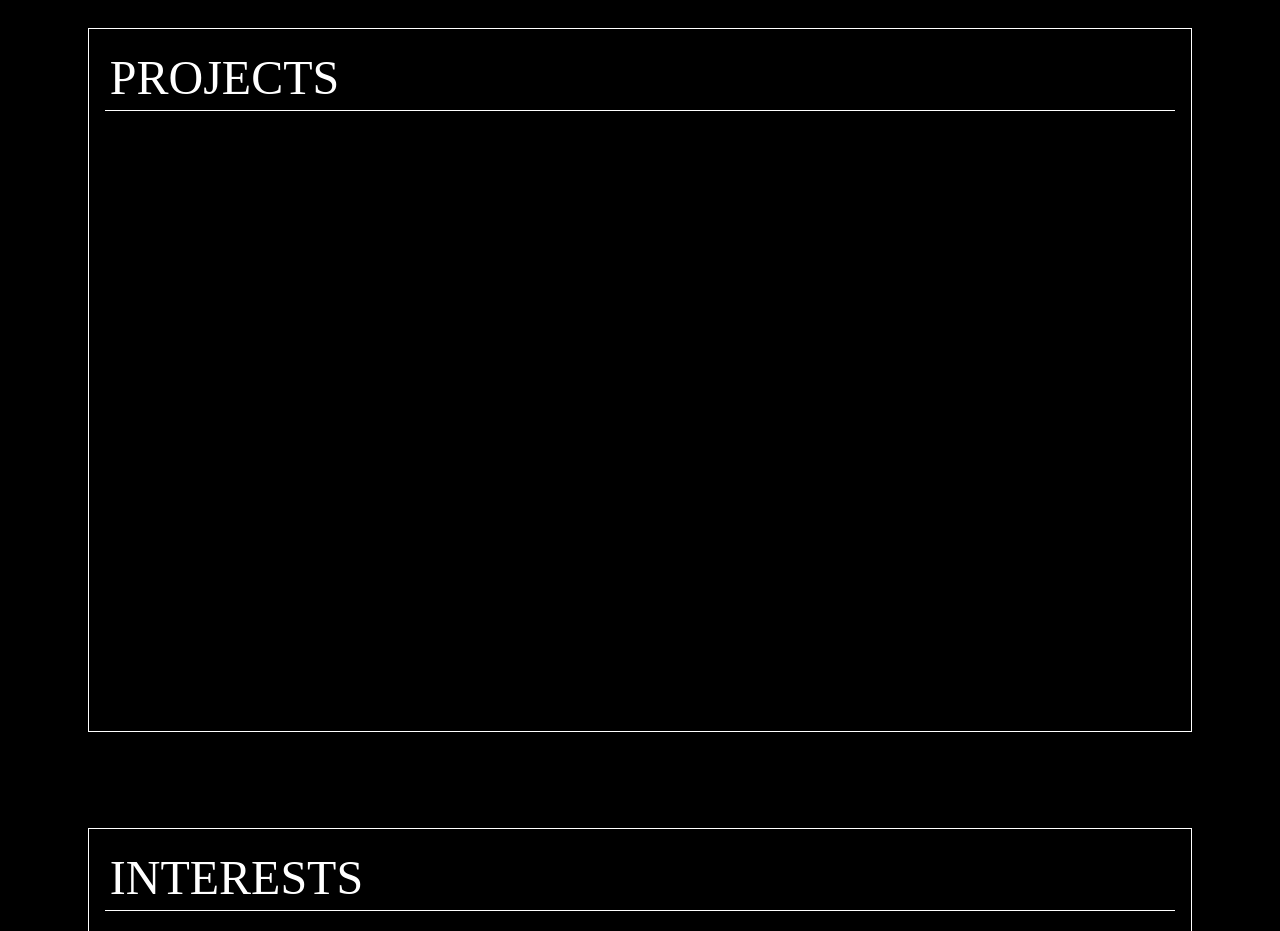
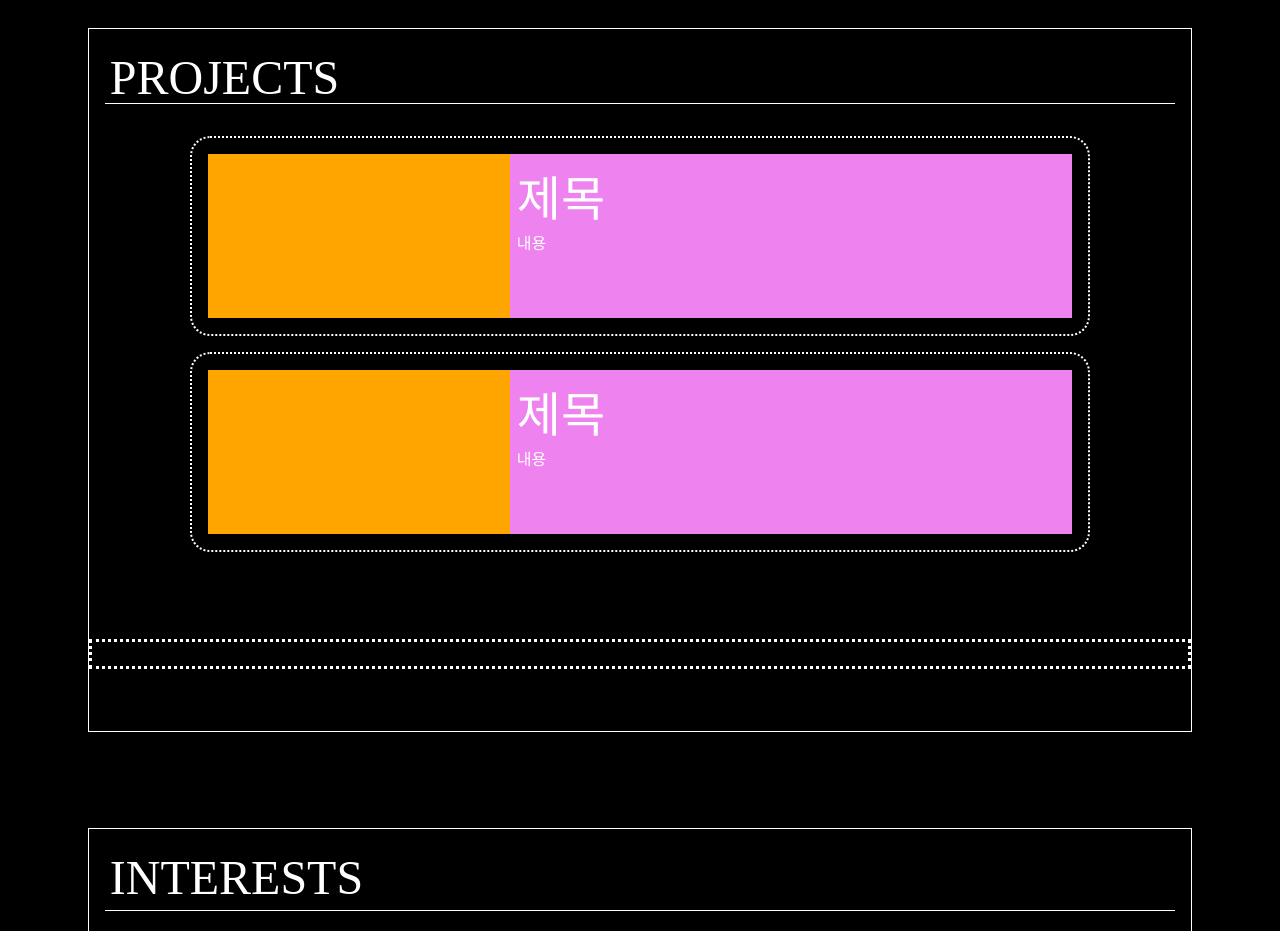
Before and after one commit to whgksqls9999/introduce_page, a React (Create React App) app: page / in a window 1280 px wide. Shown: the part 1620-2551 px from the top of the page. Built offline with nearby package versions, Linux system fonts and the light colour scheme; a web font is replaced by a local one.

Commit message:
feat: projects 페이지 구획 나누기 및 hover 스타일 구현

```diff
--- a/src/App.css
+++ b/src/App.css
@@ -167,6 +167,65 @@
   /* height: 100%; */
 }
 
+.projects-list{
+  display: flex;
+  flex-direction: column;
+  align-items: center;
+  height: 100%;
+}
+
+.projects-list-content{
+  height: 85%;
+}
+
+.projects-list-pages{
+  height: 30px;
+  width: 100%;
+  border: 3px dotted white;
+}
+
+.projects-list-item{
+  height: 200px;
+  border: 2px white dotted;
+  margin: 1rem;
+  width: 900px;
+  position: relative;
+  overflow: hidden;
+  border-radius: 20px;
+  display: flex;
+  padding: 1rem;
+}
+
+.projects-list-item-hover{
+  width: 100%;
+  height: 100%;
+  position: absolute;
+  top: 0;
+  left: 0;
+  background: linear-gradient(20deg, rgb(255,255,255,0.2), rgb(255,255,255,0));
+  opacity: 0;
+  transform: all 1s;
+}
+
+.projects-list-item-thumbnail{
+  background-color: orange;
+  width: 35%;
+  padding: 0.4rem;
+}
+
+.projects-list-item-content{
+  background-color: violet;
+  width: 65%;
+  padding: 0.4rem;
+}
+
+.projects-list-item:hover > .projects-list-item-hover{
+  opacity: 1;
+}
+
+.projects-list-item-content-title{
+  font-size: 3rem;
+}
 @font-face {
   font-family: 'GmarketSansMedium';
   src: url('https://cdn.jsdelivr.net/gh/projectnoonnu/noonfonts_2001@1.1/GmarketSansLight.woff') format('woff');
--- /dev/null
+++ b/src/component/projects/ProjectsData.js
@@ -0,0 +1,3 @@
+let projects = [];
+
+export default projects;
--- /dev/null
+++ b/src/component/projects/ProjectsList.js
@@ -0,0 +1,13 @@
+import ProjectsListItem from "./ProjectsListItem";
+
+export default function ProjectsList() {
+  return (
+    <div className="projects-list">
+      <div className="projects-list-content">
+        <ProjectsListItem />
+        <ProjectsListItem />
+      </div>
+      <div className="projects-list-pages"></div>
+    </div>
+  );
+}
--- /dev/null
+++ b/src/component/projects/ProjectsListItem.js
@@ -0,0 +1,12 @@
+export default function ProjectsListItem() {
+  return (
+    <div className="projects-list-item">
+      <div className="projects-list-item-hover"></div>
+      <div className="projects-list-item-thumbnail"></div>
+      <div className="projects-list-item-content">
+        <div className="projects-list-item-content-title">제목</div>
+        <div className="projects-list-item-content-detail">내용</div>
+      </div>
+    </div>
+  );
+}
--- a/src/view/ProjectsView.js
+++ b/src/view/ProjectsView.js
@@ -1,8 +1,11 @@
+import ProjectsList from "../component/projects/ProjectsList";
+
 function ProjectsView() {
   return (
     <div className="view">
       <div className="border">
         <div className="title">PROJECTS</div>
+        <ProjectsList />
       </div>
     </div>
   );
```
Also changed, not shown: src/component/projects/ProjectsDetail.js (added).
